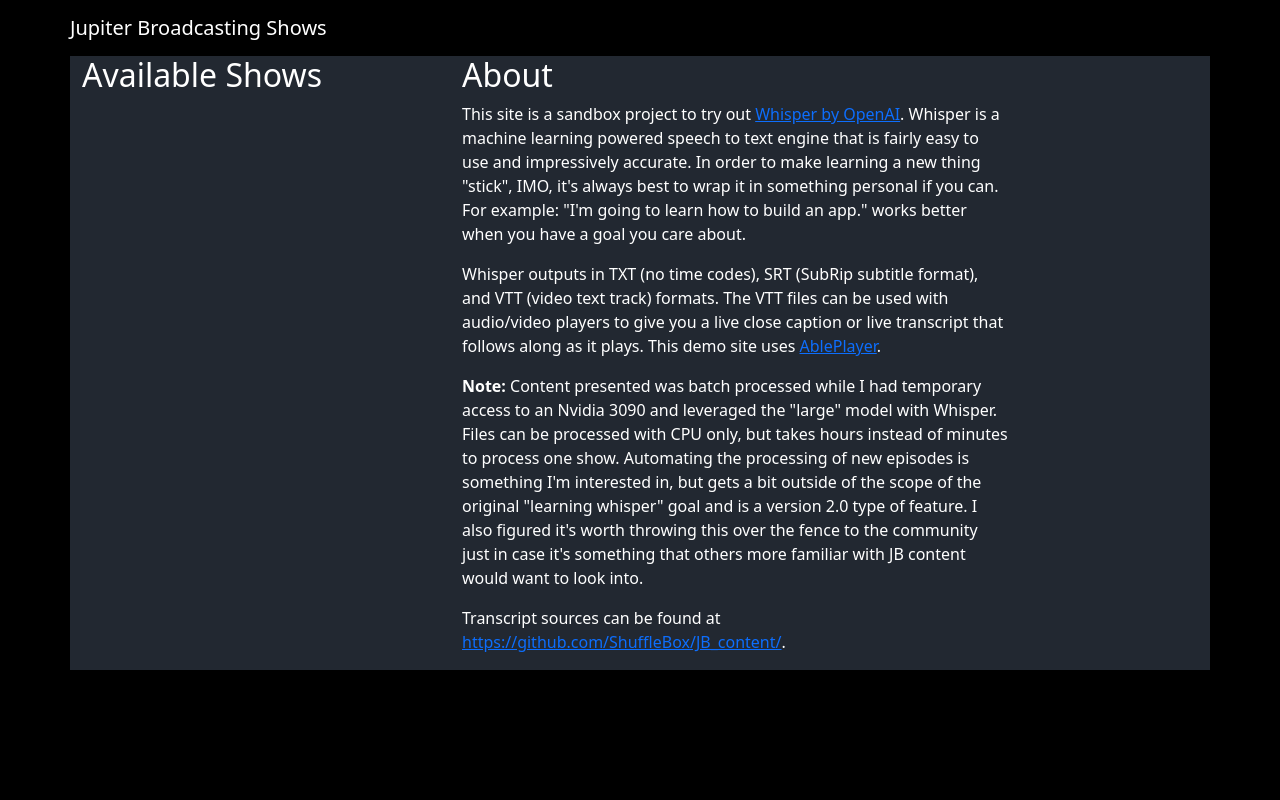
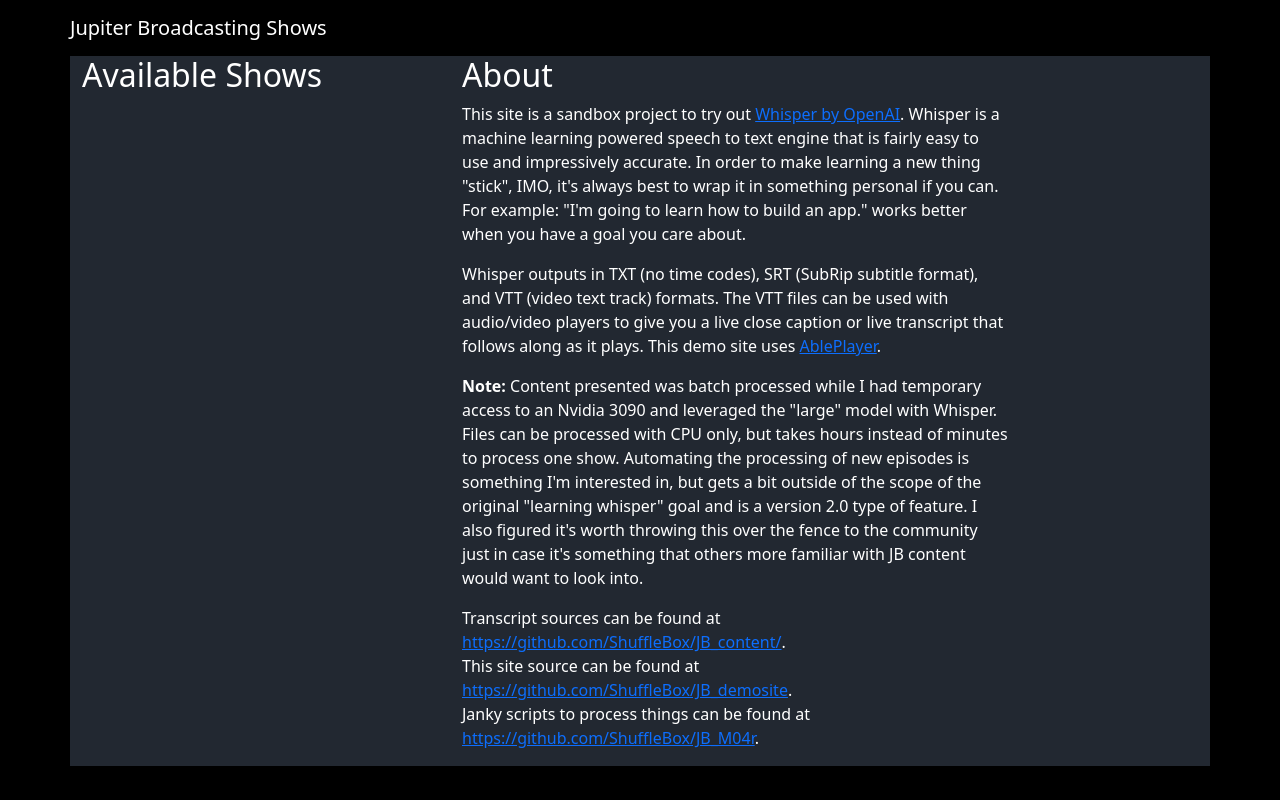
Before and after one commit to ShuffleBox/JB_demosite, a Django app: page / in a window 1280 px wide. Run offline with Django 4.2, Linux system fonts and the light colour scheme; data that the repository does not hold is empty; parts of the project's set-up code (start-up, migrations or seed data) failed here and were passed over.

Commit message:
links added

```diff
--- a/jbweb/jbcontent/templates/index.html
+++ b/jbweb/jbcontent/templates/index.html
@@ -62,7 +62,10 @@
           with JB content would want to look into.
         </p>
         <p>
-          Transcript sources can be found at <a href="https://github.com/ShuffleBox/JB_content">https://github.com/ShuffleBox/JB_content/</a>.
+          Transcript sources can be found at <a href="https://github.com/ShuffleBox/JB_content">https://github.com/ShuffleBox/JB_content/</a>. <br>
+          This site source can be found at <a href="https://github.com/ShuffleBox/JB_demosite">https://github.com/ShuffleBox/JB_demosite</a>. <br>
+          Janky scripts to process things can be found at <a href="https://github.com/ShuffleBox/JB_M04r">https://github.com/ShuffleBox/JB_M04r</a>.
+
         </p>
     </div>
     </div>
```
